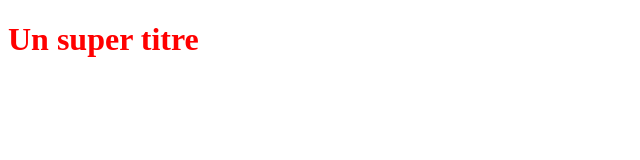
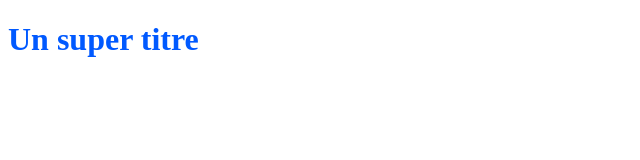
Before and after one commit to SmlDreams/tp-server, a plain HTML site: page index.html in a window 1280 px wide. Shown: the whole page, without its empty margins (0-640 px from the left). Drawn offline with Linux system fonts and the light colour scheme.

Commit message:
tp-server

```diff
--- a/style.css
+++ b/style.css
@@ -1,3 +1,3 @@
 h1 {
-    color: red;
+    color: rgb(0, 89, 255);
 }
```
